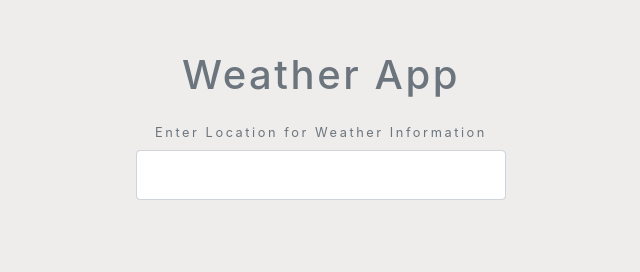
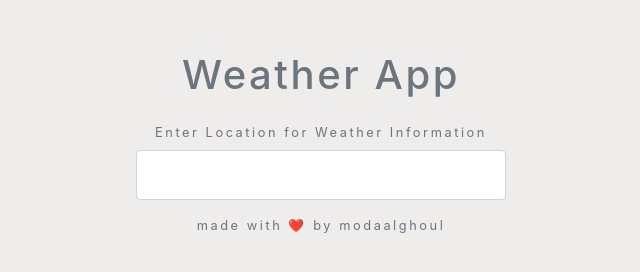
Before and after one commit to modaalghoul/weather-app, a plain HTML site: page index.html in a window 1280 px wide. Shown: the whole page, without its empty margins (319-959 px from the left). Drawn offline with nearby package versions, Linux system fonts and the light colour scheme.

Commit message:
Add made by modaalghoul

```diff
--- a/index.html
+++ b/index.html
@@ -40,6 +40,9 @@
                 </div>
             </div>
         </div>
+        <div class="text-center text-muted my-2 mx-auto">
+            made with ❤️ by modaalghoul
+        </div>
     </div>
 
     <script src="https://code.jquery.com/jquery-3.3.1.slim.min.js" integrity="sha384-q8i/X+965DzO0rT7abK41JStQIAqVgRVzpbzo5smXKp4YfRvH+8abtTE1Pi6jizo" crossorigin="anonymous"></script>
```
